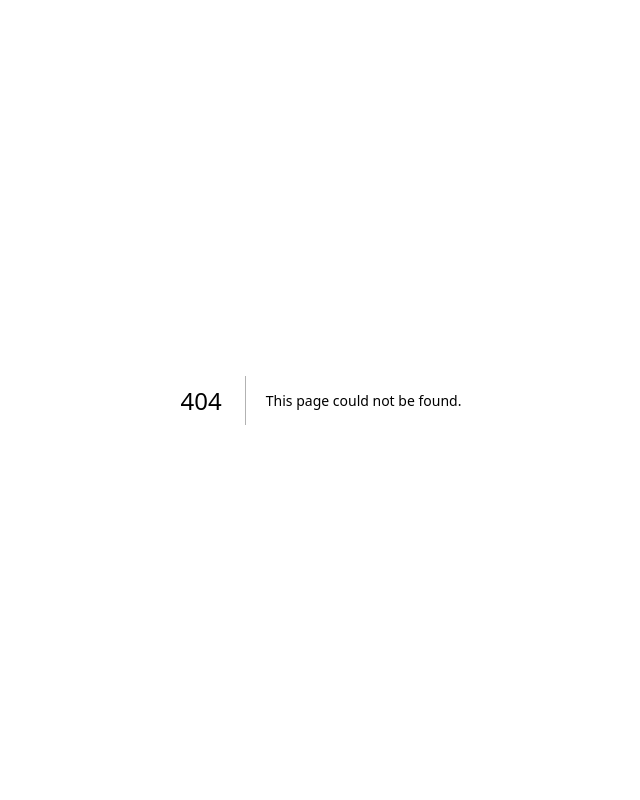
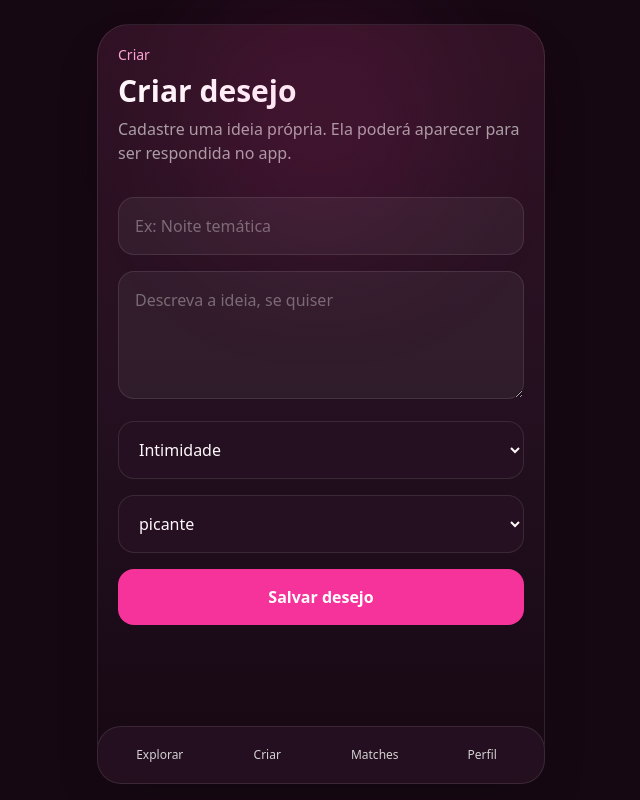
Before and after one commit to igornevesg/saiadarotina, a Next.js app: page /criar-fantasia in a window 1280 px wide. Before the commit this address had no page. Shown: the whole page, without its empty margins (319-959 px from the left). Built offline with nearby package versions, Linux system fonts and the light colour scheme.

Commit message:
Cria cadastro local de fantasias

```diff
--- /dev/null
+++ b/app/criar-fantasia/page.tsx
@@ -0,0 +1,107 @@
+"use client";
+
+import { useState } from "react";
+import MobileShell from "@/components/MobileShell";
+import BottomNav from "@/components/BottomNav";
+
+const categorias = ["Romance", "Comunicação", "Diversão", "Intimidade", "Novidades"];
+const niveis = ["romantico", "picante", "ousado", "avancado"];
+
+export default function CriarFantasiaPage() {
+  const [titulo, setTitulo] = useState("");
+  const [descricao, setDescricao] = useState("");
+  const [categoria, setCategoria] = useState("Intimidade");
+  const [nivel, setNivel] = useState("picante");
+  const [salvo, setSalvo] = useState(false);
+
+  function salvarFantasia() {
+    if (!titulo.trim()) return;
+
+    const fantasias = JSON.parse(
+      localStorage.getItem("saiadarotina_custom_ideas") || "[]"
+    );
+
+    fantasias.push({
+      id: `custom-${Date.now()}`,
+      title: titulo,
+      description: descricao || "Desejo criado por uma pessoa do casal.",
+      category: categoria,
+      level: nivel,
+      products: [],
+      createdAt: new Date().toISOString(),
+    });
+
+    localStorage.setItem("saiadarotina_custom_ideas", JSON.stringify(fantasias));
+
+    setTitulo("");
+    setDescricao("");
+    setCategoria("Intimidade");
+    setNivel("picante");
+    setSalvo(true);
+  }
+
+  return (
+    <MobileShell>
+      <div className="pb-24">
+        <p className="text-sm text-pink-300">Criar</p>
+        <h1 className="mt-2 text-3xl font-bold">Criar desejo</h1>
+        <p className="mt-2 text-white/60">
+          Cadastre uma ideia própria. Ela poderá aparecer para ser respondida no app.
+        </p>
+
+        <div className="mt-8 space-y-4">
+          <input
+            value={titulo}
+            onChange={(e) => setTitulo(e.target.value)}
+            placeholder="Ex: Noite temática"
+            className="w-full rounded-2xl border border-white/10 bg-white/5 p-4 outline-none placeholder:text-white/35"
+          />
+
+          <textarea
+            value={descricao}
+            onChange={(e) => setDescricao(e.target.value)}
+            placeholder="Descreva a ideia, se quiser"
+            className="min-h-32 w-full rounded-2xl border border-white/10 bg-white/5 p-4 outline-none placeholder:text-white/35"
+          />
+
+          <select
+            value={categoria}
+            onChange={(e) => setCategoria(e.target.value)}
+            className="w-full rounded-2xl border border-white/10 bg-[#241020] p-4 outline-none"
+          >
+            {categorias.map((item) => (
+              <option key={item}>{item}</option>
+            ))}
+          </select>
+
+          <select
+            value={nivel}
+            onChange={(e) => setNivel(e.target.value)}
+            className="w-full rounded-2xl border border-white/10 bg-[#241020] p-4 outline-none"
+          >
+            {niveis.map((item) => (
+              <option key={item} value={item}>
+                {item}
+              </option>
+            ))}
+          </select>
+
+          <button
+            onClick={salvarFantasia}
+            className="w-full rounded-2xl bg-pink-500 px-5 py-4 font-semibold text-white"
+          >
+            Salvar desejo
+          </button>
+
+          {salvo && (
+            <p className="rounded-2xl border border-pink-400/20 bg-pink-500/10 p-4 text-center text-pink-200">
+              Desejo salvo com sucesso.
+            </p>
+          )}
+        </div>
+      </div>
+
+      <BottomNav />
+    </MobileShell>
+  );
+}
```
